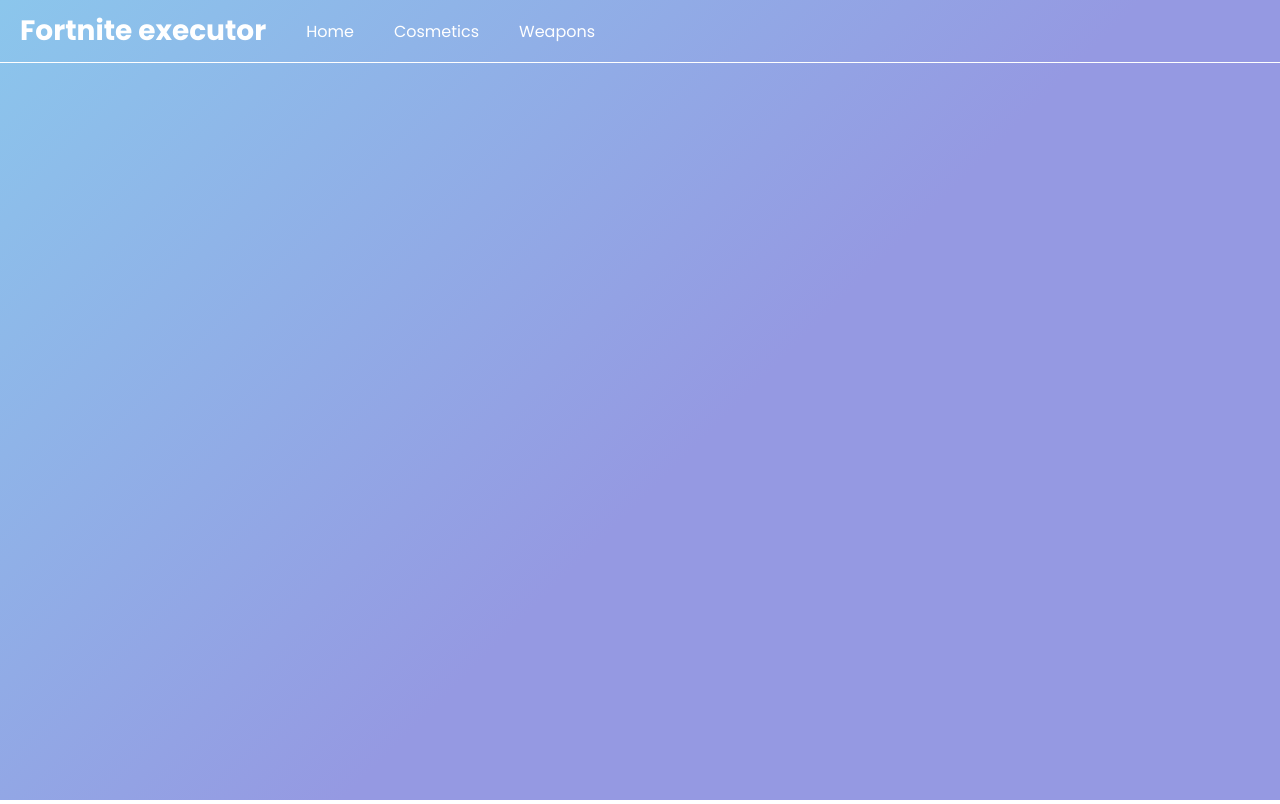
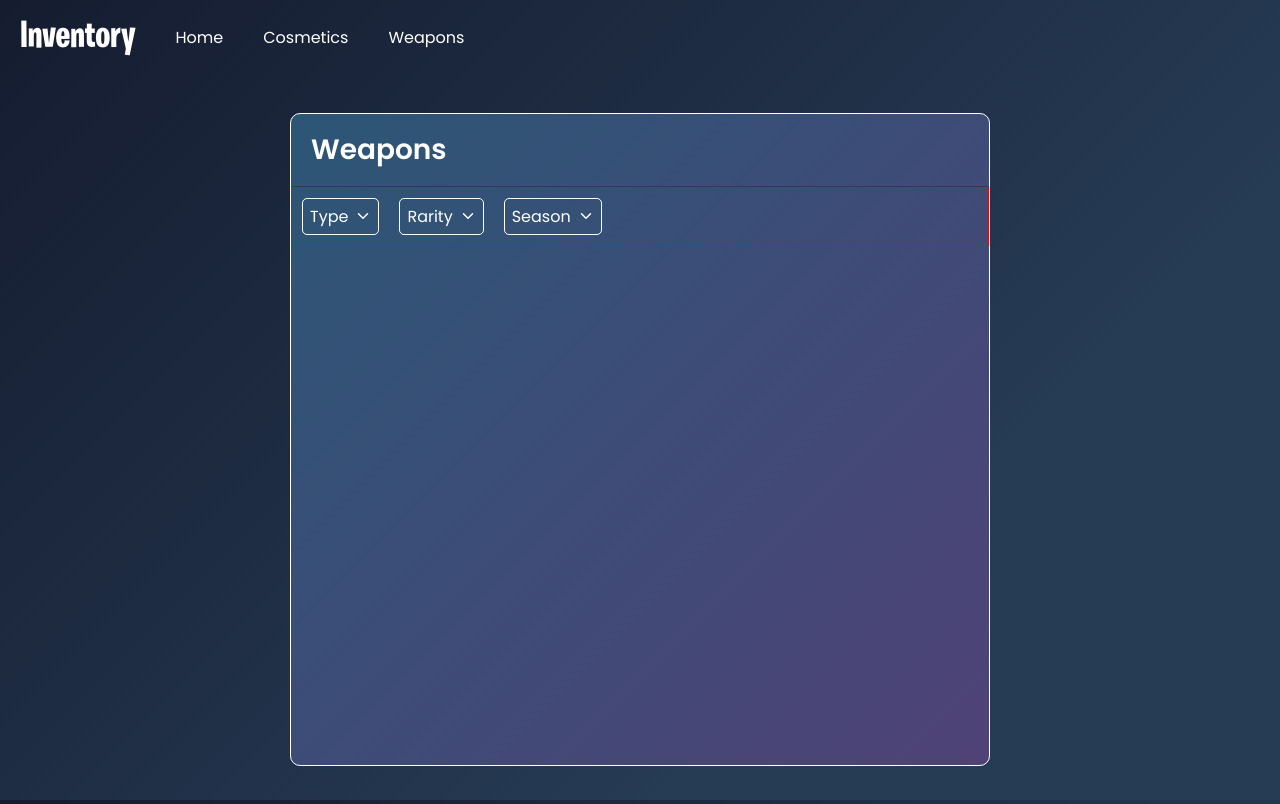
Before and after one commit to Bananoob/Itemms, a plain HTML site: page index.html in a window 1280 px wide. Drawn offline with nearby package versions, Linux system fonts and the light colour scheme.

Commit message:
Added filter section

```diff
--- a/index.html
+++ b/index.html
@@ -10,7 +10,7 @@
     <div class="wrapper">
         <header>
             <nav>
-                <h1>Fortnite executor</h1>
+                <h1>Inventory</h1>
                 <a href="#">Home</a>
                 <a href="#">Cosmetics</a>
                 <a href="#">Weapons</a>
@@ -18,10 +18,51 @@
             </nav>
         </header>
 
+        <div class="weapons-wrapper">
+            <div class="weapons">
+                <header>
+                    <h1>Weapons</h1>
+                </header>
+
+                <div class="inputs">
+                    <div class="filter-select filter-type">
+                        Type
+                        <ion-icon name="chevron-down-outline"></ion-icon>
+                    </div>
+
+                    <div class="filter-select filter-rarity">
+                        Rarity
+                        <ion-icon name="chevron-down-outline"></ion-icon>
+                    </div>
+
+                    <div class="filter-select filter-season">
+                        Season
+                        <ion-icon name="chevron-down-outline"></ion-icon>
+                    </div>
+
+                </div>
+
+                <div class="add">
+
+                </div>
+
+                <div class="wrapper-button">
+                    <button></button>
+                    <p style="padding: 0 0 10px 0;">Add your own weapons</p>
+                </div>
+
+
+
+            </div>
+        </div>
+
+
         <!-- <div class="home">
             <h1>Welcome to fortnite executor! Fortnite executor is an all in one applicion where you can quickly copy the id of any fortnite items!</h1>
         </div> -->
     </div>
     <script src="./main.js"></script>
+    <script type="module" src="https://unpkg.com/ionicons@7.1.0/dist/ionicons/ionicons.esm.js"></script>
+<script nomodule src="https://unpkg.com/ionicons@7.1.0/dist/ionicons/ionicons.js"></script>
 </body>
 </html>
--- a/main.js
+++ b/main.js
@@ -6,6 +6,18 @@ let pickaxes = [
 
 ]
 
-let weapons = [
+class Weapons {
+    constructor(config) {
+        this.config = config;
+        this.name = config.name;
+        this.id = config.id;
+        this.img = config.img;
+    }
+}
 
-]
+let add = document.querySelector('.add')
+let noweaponsfound = document.querySelector('.no-weapons-found')
+let wrapperbutton = document.querySelector('.wrapper-button')
+
+wrapperbutton.style.display = "none"
+noweaponsfound.style.display = "none"
--- a/style.css
+++ b/style.css
@@ -1,4 +1,8 @@
 @import url('https://fonts.googleapis.com/css2?family=Poppins:wght@100;200;300;400;500;600;700;800&display=swap');
+@font-face {
+    font-family: 'Bbcf';
+    src: url('./assets/fonts/Burbank-Big-Condensed-Font.otf') format('truetype');
+}
 
 * {
     margin: 0;
@@ -9,12 +13,28 @@
     color: white;
 }
 
-body {
-    background: linear-gradient(135deg, #8BC6EC 0%, #9599E2 55%) center fixed;
+h1 {
+    font-size: 28px;
+    font-weight: 600;
+    text-align: center;
 }
 
-h1 {
-    font-size: 28px;
+select, option {
+    color: black;
+}
+
+button {
+    border: none;
+    cursor: pointer;
+}
+
+body {
+    background: linear-gradient(135deg, #151c30 0%, #263b54 70%) center fixed;
+}
+
+nav h1 {
+    font-size: 38px;
+    font-family: Bbcf;
 }
 
 header nav h1, a{
@@ -23,7 +43,78 @@ header nav h1, a{
 }
 
 nav {
+    height: 75px;
+    padding: 5px 0;
     display: flex;
     align-items: center;
-    border-bottom: 1px solid white;
 }
+
+.weapons-wrapper {
+    height: 91.1vh ;
+    display: flex;
+    align-items: center;
+    justify-content: center;
+}
+
+.weapons {
+    width: 700px;
+    height: calc(91.1vh - 75px);
+    border: 1px solid white;
+    border-radius: 10px;
+    background: linear-gradient(135deg, #2c5676, #4f4277);
+}
+
+.weapons h1 {
+    text-align: left;
+    padding: 15px 20px;
+}
+
+.weapons header h1 {
+    border-bottom: 1px solid#151c305b;
+}
+
+.no-weapons-found {
+    display: flex;
+    flex-direction: column;
+    justify-content: center;
+    align-items: center;
+}
+
+.wrapper-button {
+    display: flex;
+    flex-direction: column;
+    align-items: center;
+    justify-content: center;
+    position: absolute;
+    left: 50%;
+    translate: -50%;
+    bottom: 50px;
+}
+
+.wrapper-button button {
+    margin: 30px 0 10px 0;
+    height: 150px;
+    width: 150px;
+    background: url(./assets/img/icons8-plus-150.png);
+}
+
+.inputs {
+    border: 1px solid red;
+    display: flex;
+}
+
+.inputs .filter-select {
+    display: flex;
+    border-radius: 5px;
+    margin: 10px;
+    padding: 5px 7px;
+    background: transparent;
+    border: 1px solid;
+    width: min-content;
+    cursor: pointer;
+}
+
+.inputs ion-icon {
+    padding-left: 7px;
+    padding-top: 4px;
+}
```
Also changed, not shown: assets/fonts/Burbank-Big-Condensed-Font.otf (added), assets/img/icons8-plus-150.png (added).
